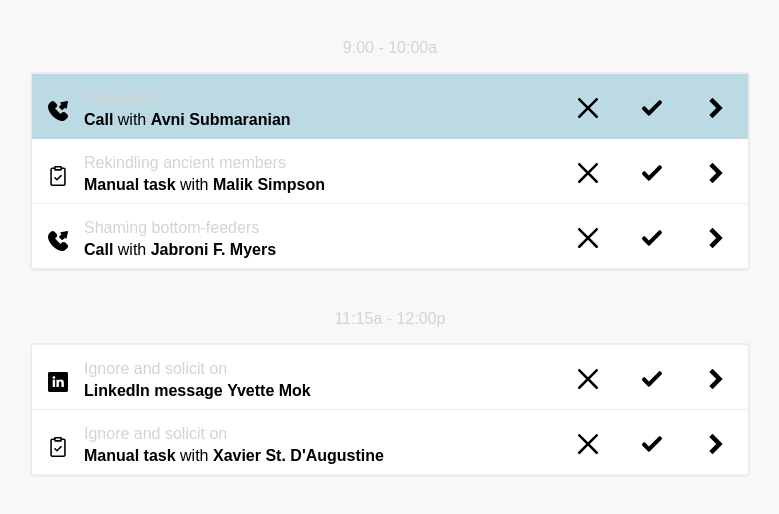
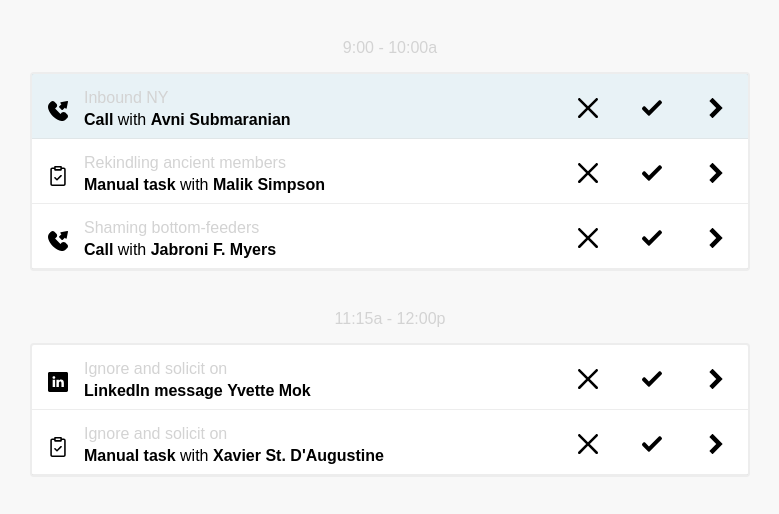
Before and after one commit to maxbildner/strive-task-app, a React (Create React App) app: page / in a window 1280 px wide. In both pictures the pointer is over the element 640 px from the left and 106 px from the top of the page. Shown: the top 514 px of the page, without its empty margins (250-1029 px from the left). Built offline with nearby package versions, Linux system fonts and the light colour scheme.

Commit message:
fix hover row color

```diff
--- a/src/index.css
+++ b/src/index.css
@@ -109,7 +109,8 @@ body {
 
 .row:hover {
   cursor: pointer;
-  background: #0e7a9e47;;
+  /* background: #0e7a9e47; */
+  background: #00759c17;
 }
 
 .row-left {
```
